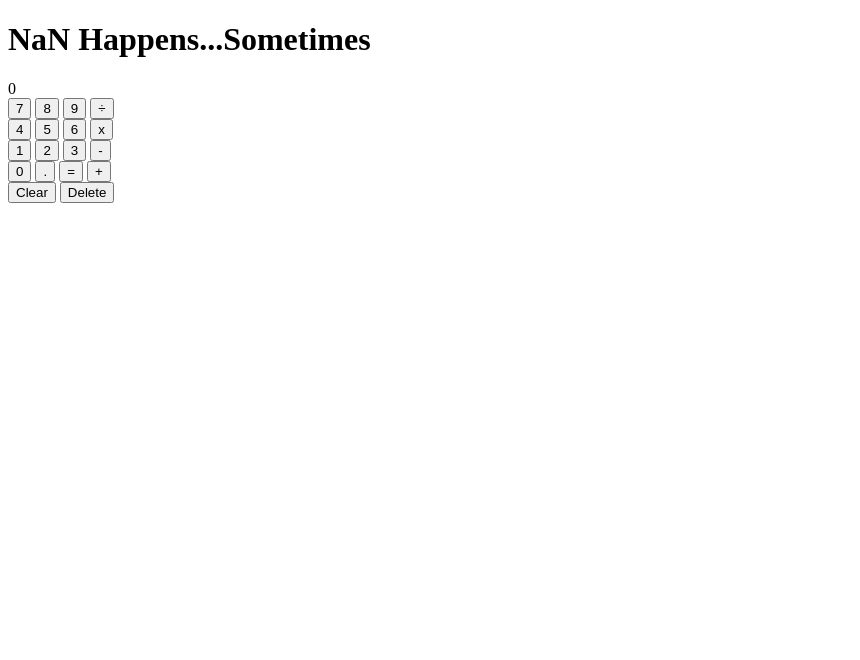
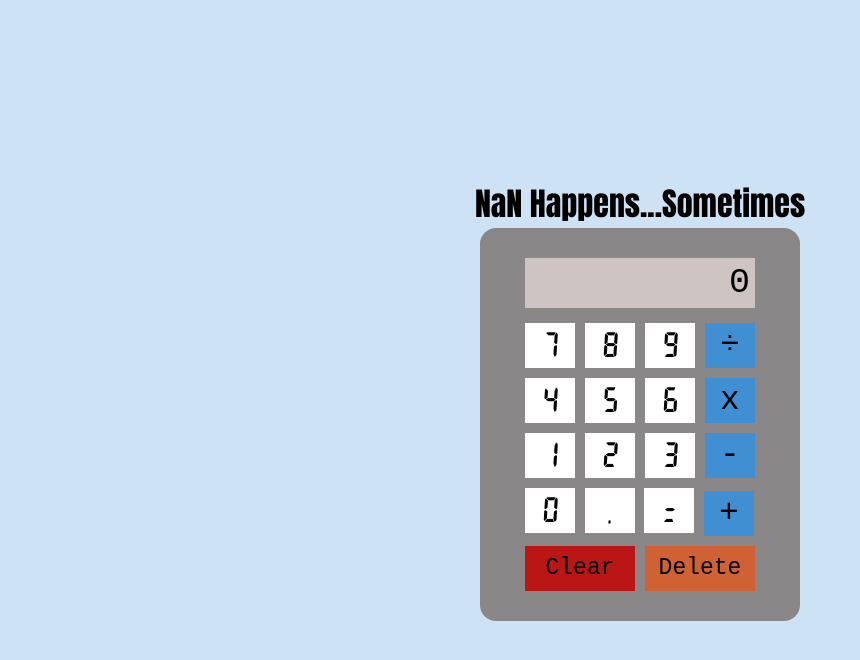
Before and after one commit to Silas-N-Schlax/rm-prework-odin-calculator, a plain HTML site: page index.html in a window 1280 px wide. Shown: the whole page, without its empty margins (0-860 px from the left). Drawn offline with Linux system fonts and the light colour scheme.

Commit message:
Style calculator with basic UI

```diff
--- a/src/css/calculator.css
+++ b/src/css/calculator.css
@@ -0,0 +1,78 @@
+
+.calculator {
+  display: flex;
+  flex-direction: column;
+  align-items: center;
+}
+
+.top, .bottom {
+  display: flex;
+  justify-content: center;
+  width: 300px;
+  background-color: #898787;
+  padding: 0 10px;
+}
+
+.top { padding-top: 30px; }
+.bottom { padding-bottom: 30px; }
+
+.display {
+  box-sizing: border-box;
+  display: flex;
+  align-items: center;
+  justify-content: end;
+  background-color: #cfc4c4;
+  font-size: 35px;
+  width: 230px;
+  height: 50px;
+  margin-bottom: 15px;
+  padding: 5px
+}
+
+.top {
+  border-top-left-radius: 16px;
+  border-top-right-radius: 16px;
+}
+
+.bottom {
+  border-end-end-radius: 16px;
+  border-end-start-radius: 16px;
+}
+
+.buttons {
+  display: flex;
+  flex-direction: column;
+  gap: 10px;
+}
+
+.row {
+  display: flex;
+  flex-direction: row;
+  gap: 10px
+}
+
+.btn {
+  width: 50px;
+  height: 45px;
+  border: none;
+  font-size: 33px;
+  background-color: #ffffff;
+}
+
+.btn.num { font-family: "Segment"; }
+
+.btn.op { background-color: #418fd3; }
+.btn.eq { background: #ec801a; }
+.btn.clear { background-color: #ba1616; }
+.btn.delete { background-color: #d06135; }
+
+.btn:hover { background-color: #d2cece; }
+.btn.op:hover { background-color: #3779b3; }
+.btn.eq:hover { background: #c86c16; }
+.btn.clear:hover { background-color: #9e1212; }
+.btn.delete:hover { background-color: #b0522d; }
+
+.btn.double {
+  width: 110px;
+  font-size: 23px;
+}
--- a/src/css/styles.css
+++ b/src/css/styles.css
@@ -1 +1,29 @@
-@import "./calculator.css"
+@import "./calculator.css";
+
+@font-face {
+  font-family: "Segment";
+  src: url('../../7segment.ttf');
+}
+
+* {
+  padding: 0;
+  margin: 0;
+  font-family: "Roboto Mono", monospace;
+}
+
+body {
+  height: 100vh;
+  display: flex;
+  flex-direction: column;
+  justify-content: center;
+  align-items: center;
+  background-color: #cde2f5;
+}
+
+h1 {
+  font-family: Impact, Haettenschweiler, 'Arial Narrow Bold', sans-serif
+}
+
+p {
+  padding-bottom: 30px;
+}
```
